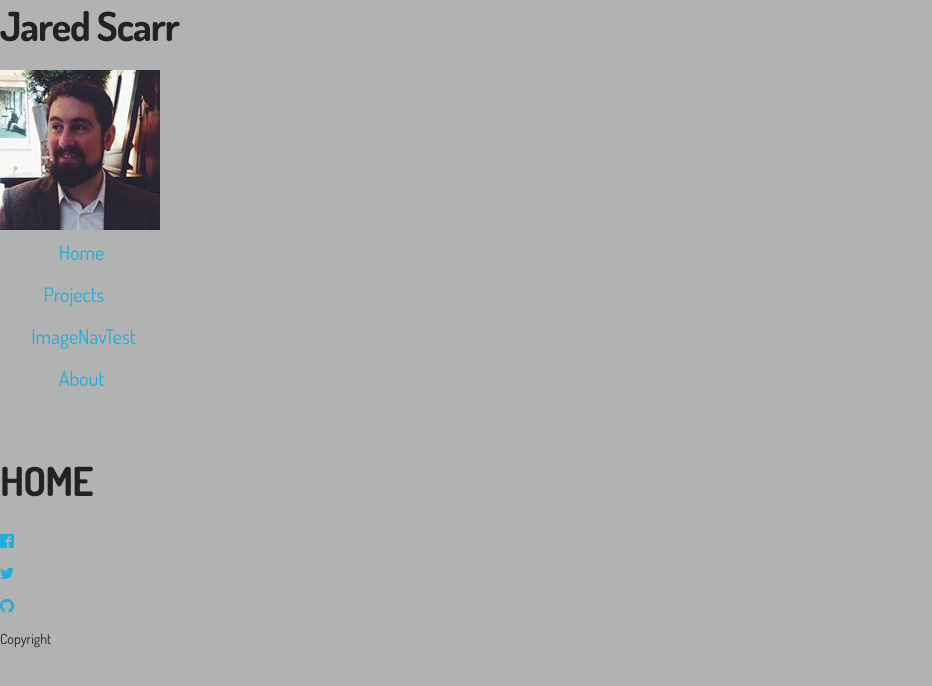
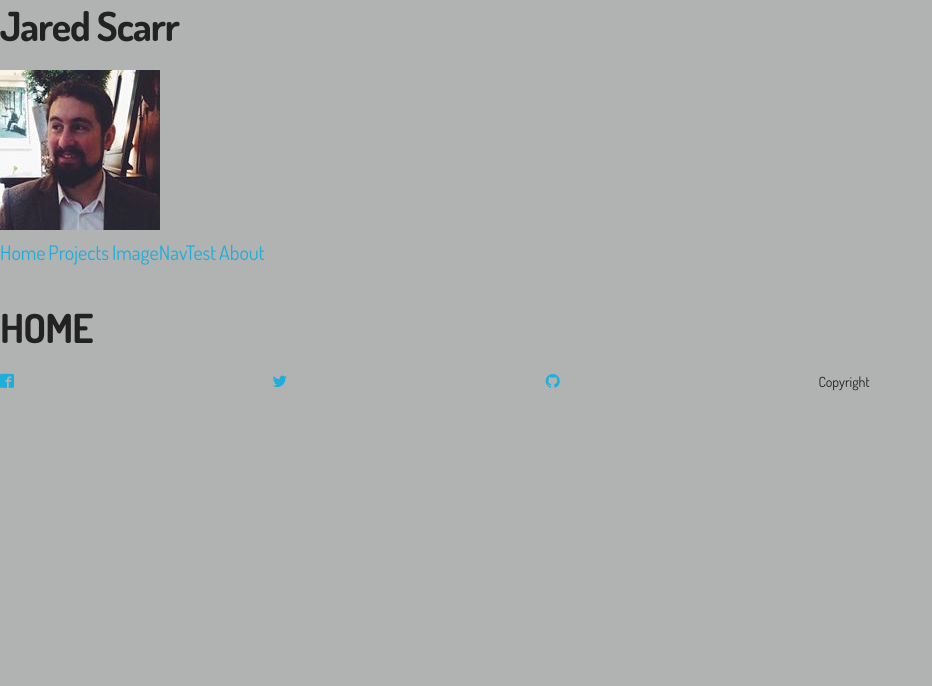
Before and after one commit to jaredscarr/jared_business_card, a plain HTML site: page index.html in a window 1280 px wide. Shown: the whole page, without its empty margins (0-932 px from the left). Drawn offline with nearby package versions, Linux system fonts and the light colour scheme; files whose address does not match are found by name.

Commit message:
styling without flexbox added

```diff
--- a/css/layout.css
+++ b/css/layout.css
@@ -1,6 +1,7 @@
 /*put the nav bar in line to test responsiveness. Move Later.*/
 .main-nav ul {
   display: none;
+  text-align: right;
 }
 
 .main-nav li {
@@ -12,7 +13,7 @@
 }
 
 footer li {
-  padding-right: 20%;
+  display: inline-block;
 }
 
 @media only screen and (min-width: 640px) {
@@ -20,16 +21,18 @@ footer li {
     display:inline-block;
   }
 
-  .main-nav li {
-
-    /*margin-left: 5%;*/
+  .main-nav ul li {
+    display: inline-block;
   }
 
 .main-nav a {
   font-size: 2rem;
-  padding-left: 30%;
 }
 
   .icon-menu {
     display:none;
   }
+
+  footer li {
+    padding-right: 20%;
+  }
--- a/css/modules.css
+++ b/css/modules.css
@@ -7,7 +7,8 @@
 }
 
 .icon-menu {
-  width: 20%;
+  width: 30%;
+  margin-left: 95%;
 }
 
 /*color tester*/
--- a/index.html
+++ b/index.html
@@ -4,8 +4,8 @@
     <meta charset="utf-8">
     <meta name="viewport" content="width=device-width, initial-scale=1">
     <title>Business Card</title>
+    <link rel="stylesheet" href="vendor/Skeleton-2.0.4/normalize.css">
     <link rel="stylesheet" href="vendor/Skeleton-2.0.4/skeleton.css">
-    <link rel="stylesheet" href="vendor/Skeleton-2.0.4/normalize.css">
     <link rel="stylesheet" href="css/base.css">
     <link rel="stylesheet" href="css/layout.css">
     <link rel="stylesheet" href="css/modules.css">
```
